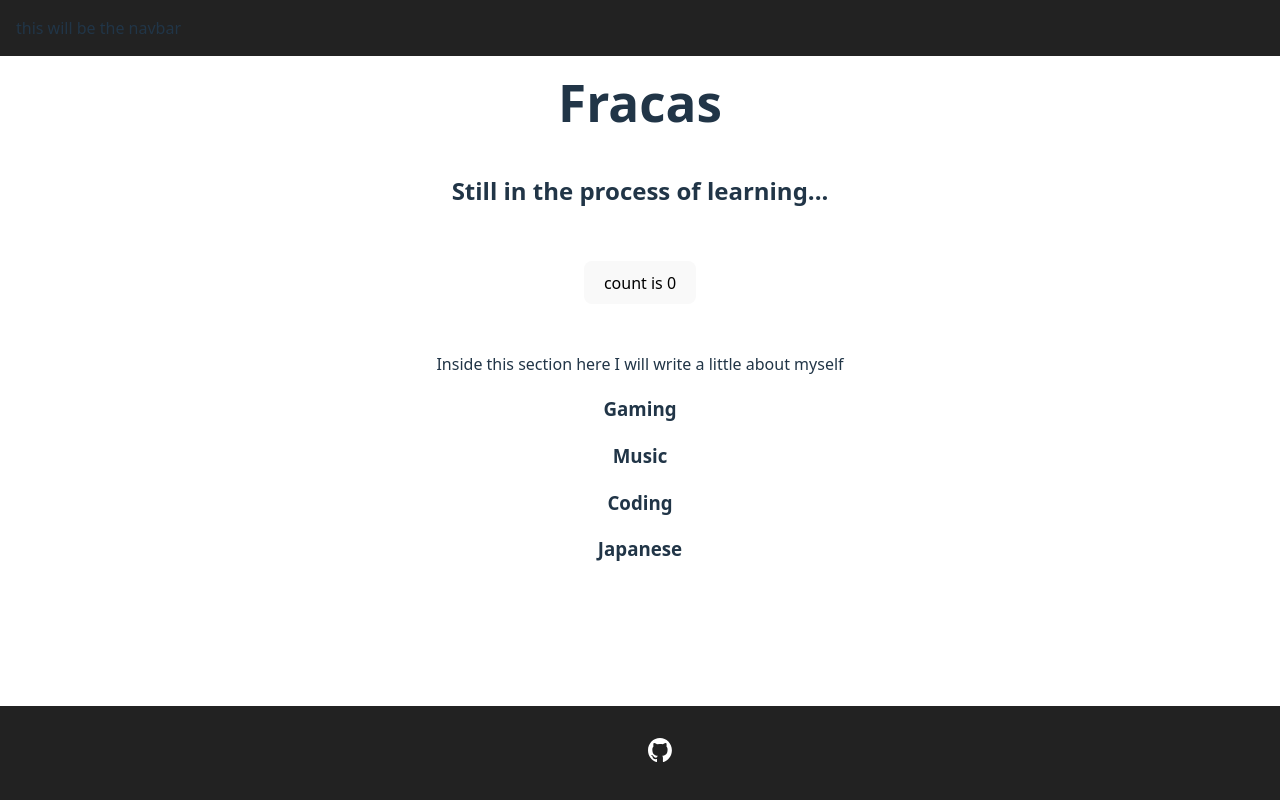
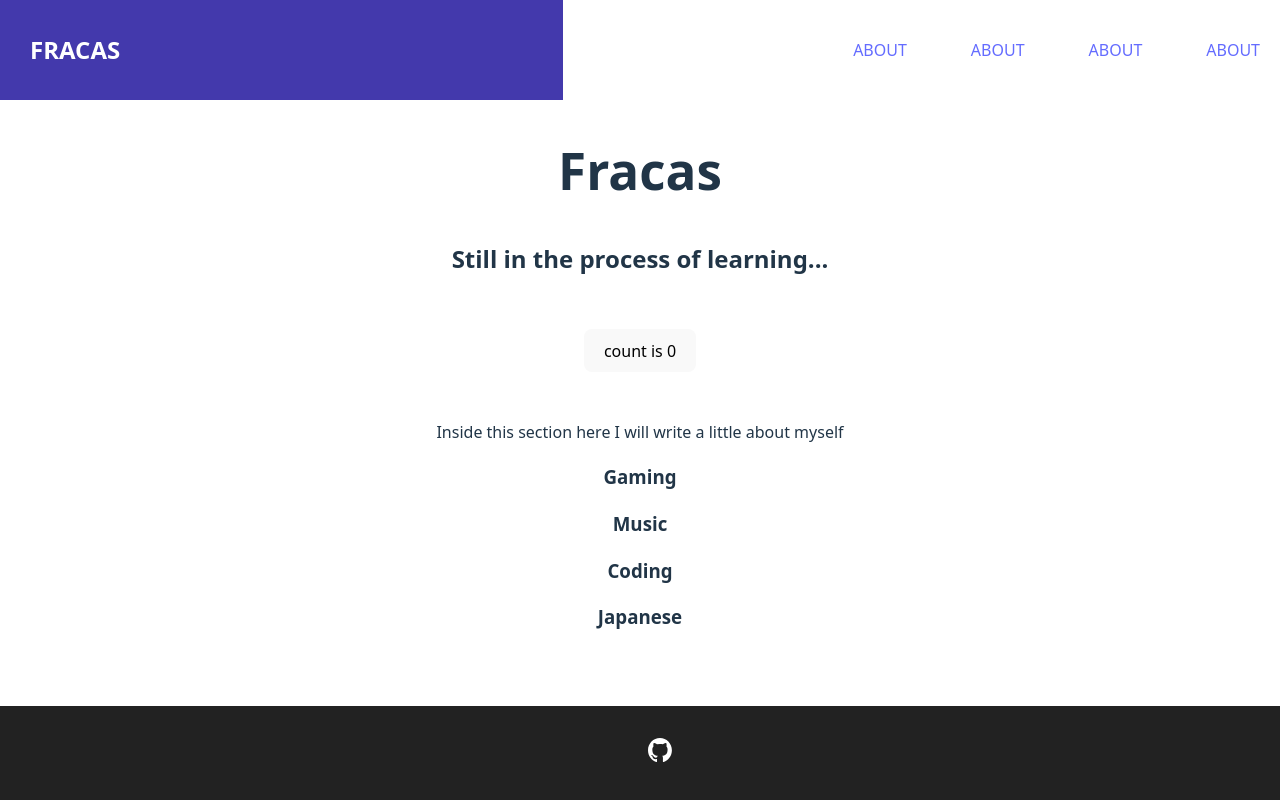
Before and after one commit to Fr4cas/fracas-app, a React (Vite) app: page / in a window 1280 px wide. Built offline with nearby package versions, Linux system fonts and the light colour scheme.

Commit message:
style: overhaul navbar and reset root spacing

```diff
--- a/src/components/Navbar.jsx
+++ b/src/components/Navbar.jsx
@@ -4,9 +4,24 @@ import '../styles/Navbar.css'
 function Navbar() {
     return (
         <header>
-            <nav className="navbar">
-                <ul>
-                    <li>this will be the navbar</li>
+            <nav className="header__nav">
+                <div className="header__logo">
+                    <h4>Fracas</h4>
+                    <div className="header__logo-overlay"></div>
+                </div>
+                <ul className="header__menu">
+                    <li>
+                        <a href="#about">About</a>
+                    </li>
+                    <li>
+                        <a href="#about">About</a>
+                    </li>
+                    <li>
+                        <a href="#about">About</a>
+                    </li>
+                    <li>
+                        <a href="#about">About</a>
+                    </li>
                 </ul>
             </nav>
         </header>
--- a/src/index.css
+++ b/src/index.css
@@ -11,6 +11,8 @@
   text-rendering: optimizeLegibility;
   -webkit-font-smoothing: antialiased;
   -moz-osx-font-smoothing: grayscale;
+
+  --primary-color: #4339ac;
 }
 
 a {
@@ -24,6 +26,7 @@ a:hover {
 
 body {
   margin: 0;
+  padding: 0;
   min-width: 320px;
   min-height: 100vh;
 }
--- a/src/styles/App.css
+++ b/src/styles/App.css
@@ -1,7 +1,6 @@
 #root {
-  max-width: 1280px;
-  margin: 0 auto;
-  padding: 2rem;
+  margin: 0;
+  padding: 0;
   text-align: center;
 }
 
--- a/src/styles/Navbar.css
+++ b/src/styles/Navbar.css
@@ -1,21 +1,42 @@
-.navbar {
-  position: fixed;
-  top: 0;
-  left: 0;
-  width: 100%;
-  background-color: #222;
-  box-shadow: 0 1px 0 #FFFFFF4D;
-  padding: 1rem;
-  z-index: 1000;
+.header__nav {
+  display: flex;
+  overflow: hidden;
 }
 
-.navbar ul {
-  margin: 0;
-  padding: 0;
+.header__logo {
+  flex: 1;
   display: flex;
+  position: relative;
+}
+
+.header__logo-overlay {
+  padding: 4px;
+  position: absolute;
+  inset: 0;
+  width: 100%;
+  background-color: var(--primary-color);
+  z-index: -1;
+}
+
+.header__logo h4 {
+  padding-left: 30px;
+  color: #fff;
+  font-size: 24px;
+  text-transform: uppercase;
+}
+
+.header__menu {
+  padding: 20px;
+  flex: 1.236;
+  display: flex;
+  align-items: center;
+  justify-content: flex-end;
+  gap: 4rem;
   list-style: none;
 }
 
-.navbar li {
-  margin-right: 1rem;
+.header__menu li {
+  text-transform: uppercase;
+  line-height: 20px;
+  cursor: pointer;
 }
```
